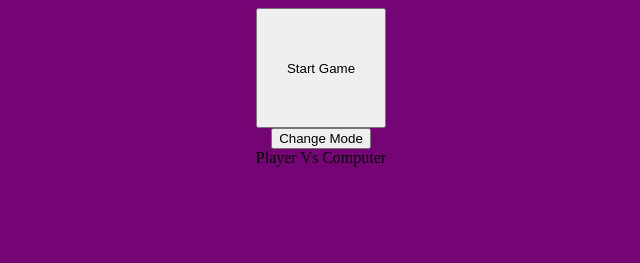
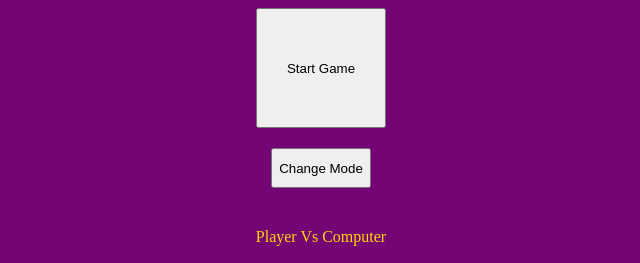
Before and after one commit to ShadowVectorZ/tic-tac-toe, a plain HTML site: page index.html in a window 1280 px wide. Shown: the whole page, without its empty margins (319-959 px from the left). Drawn offline with Linux system fonts and the light colour scheme.

Commit message:
added styling for title, results, and mode-change

```diff
--- a/styles.css
+++ b/styles.css
@@ -8,12 +8,28 @@
     justify-content:center;
     align-items:center;
     flex-wrap:wrap;
+    gap:20px;
+}
 
+#title{
+    color:gold;
+    margin-bottom:20px;
+    font-size:40px
 }
 
 #start-button{
     height:120px;
     width:130px
+}
+
+#mode-div{
+    color:gold
+}
+
+#change-mode{
+    height:40px;
+    width:100px;
+    margin-bottom:20px
 }
 
 #container{
@@ -23,8 +39,6 @@
     height:400px;
     width:400px;
 }
-
-
 
 .content{
     border: solid 1px black;
```
